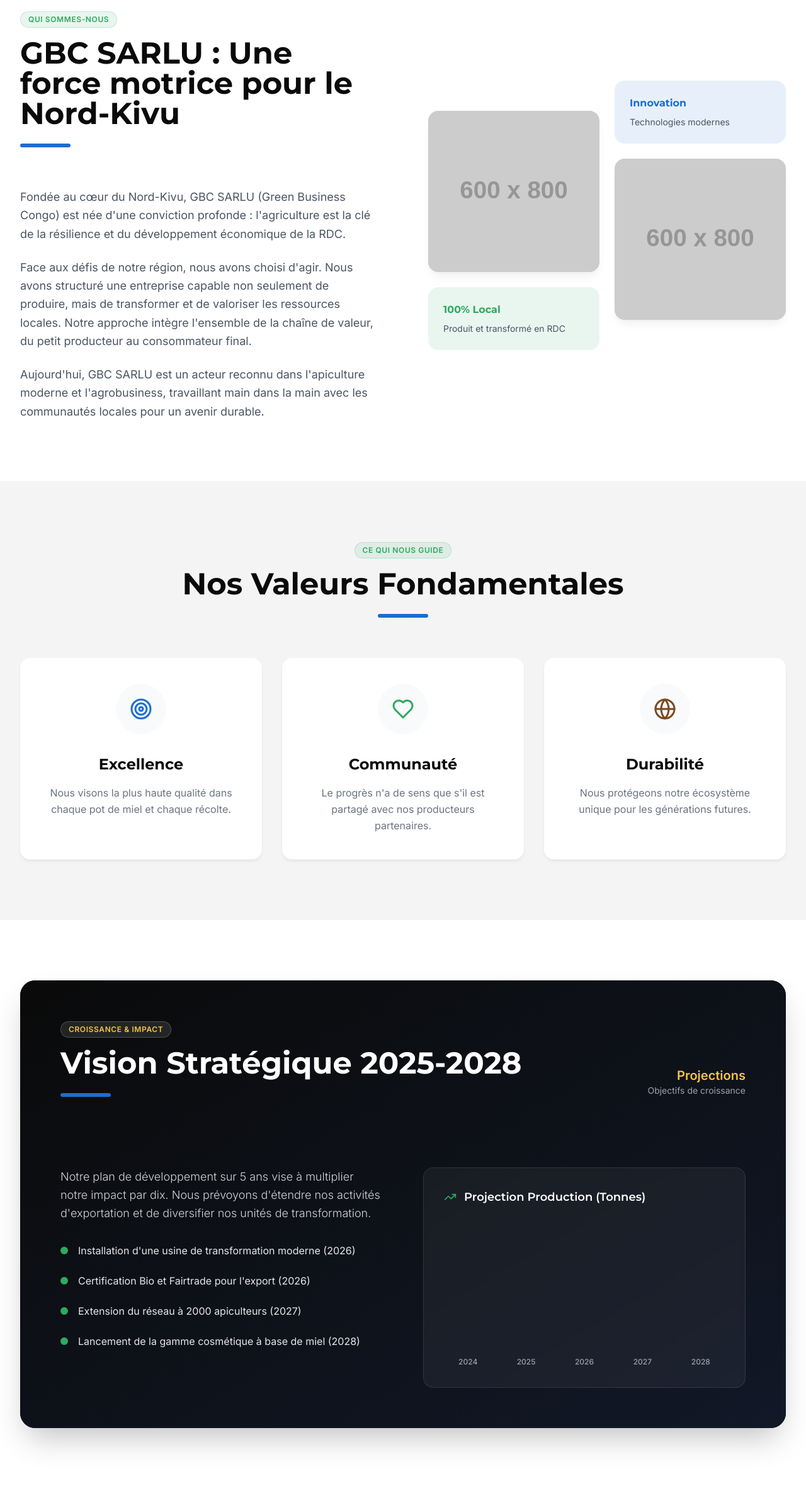
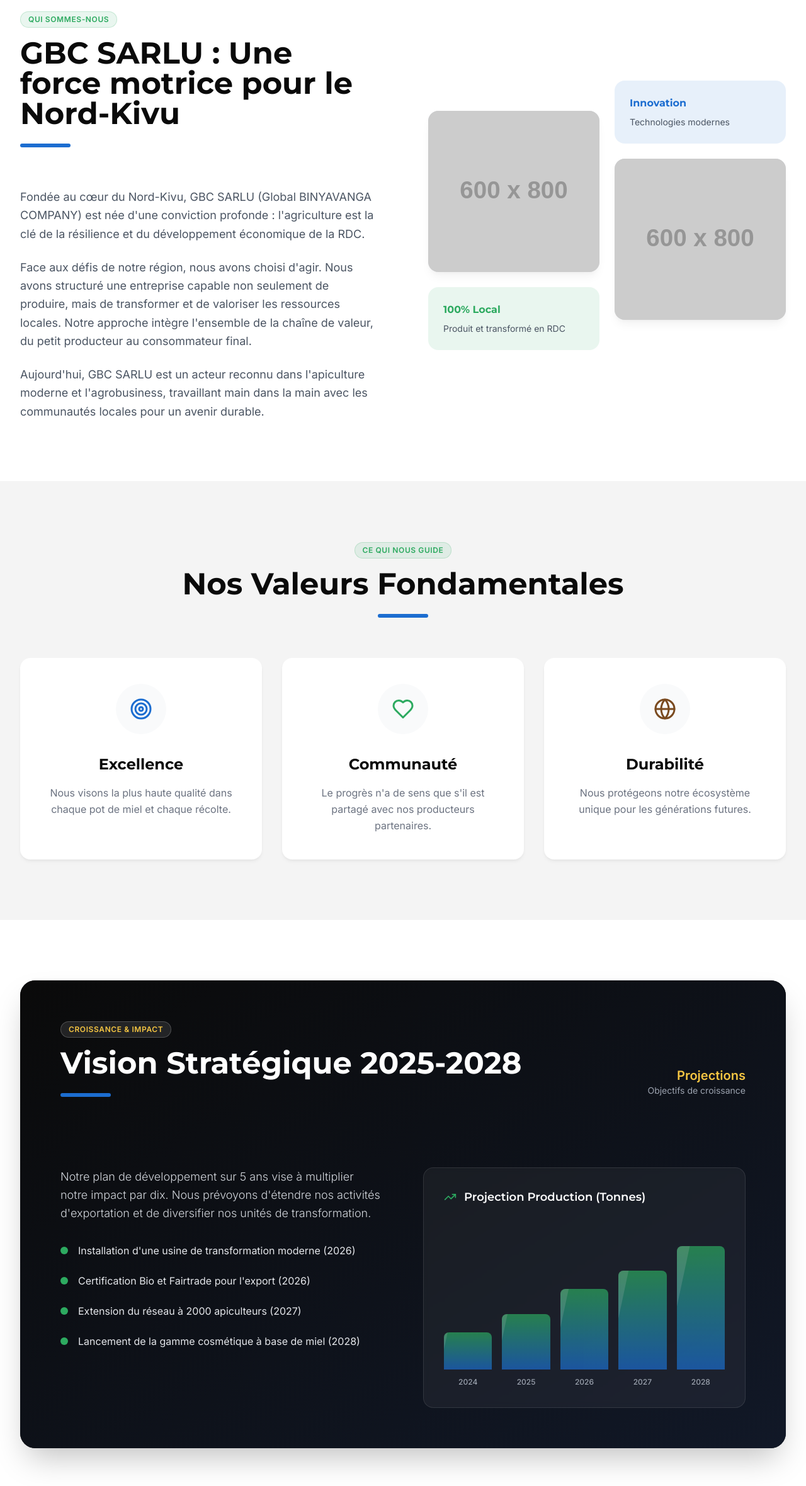
Before and after one commit to Benedicto-m/GBC, a React (Vite) app: page /about in a window 1280 px wide. Shown: the part 720-3080 px from the top of the page at 63% size. Built offline with nearby package versions, Linux system fonts and the light colour scheme.

Commit message:
ajout des bazards

```diff
--- a/src/pages/About.jsx
+++ b/src/pages/About.jsx
@@ -47,7 +47,7 @@
               />
               <div className="space-y-6 text-gray-600 leading-relaxed font-sans text-lg">
                 <p>
-                  Fondée au cœur du Nord-Kivu, GBC SARLU (Green Business Congo) est née d'une conviction profonde : l'agriculture est la clé de la résilience et du développement économique de la RDC.
+                  Fondée au cœur du Nord-Kivu, GBC SARLU (Global BINYAVANGA COMPANY) est née d'une conviction profonde : l'agriculture est la clé de la résilience et du développement économique de la RDC.
                 </p>
                 <p>
                   Face aux défis de notre région, nous avons choisi d'agir. Nous avons structuré une entreprise capable non seulement de produire, mais de transformer et de valoriser les ressources locales. Notre approche intègre l'ensemble de la chaîne de valeur, du petit producteur au consommateur final.
@@ -147,7 +147,7 @@
                     <TrendingUp size={20} className="text-gbc-green" />
                     Projection Production (Tonnes)
                   </h4>
-                  <div className="flex items-end justify-between h-56 gap-4">
+                  <div className="flex items-end justify-between h-64 gap-4">
                     {[
                       { year: '2024', val: '30%', label: '15T' },
                       { year: '2025', val: '45%', label: '25T' },
@@ -155,8 +155,9 @@
                       { year: '2027', val: '80%', label: '80T' },
                       { year: '2028', val: '100%', label: '120T' },
                     ].map((bar, idx) => (
-                      <div key={idx} className="flex flex-col items-center gap-3 flex-1 group">
-                        <div className="text-xs font-bold text-gbc-yellow opacity-0 group-hover:opacity-100 transition-opacity transform translate-y-2 group-hover:translate-y-0">{bar.label}</div>
+                      <div key={idx} className="flex flex-col items-center justify-end h-full gap-3 flex-1 group">
+                        <div className="text-xs font-bold text-gbc-yellow opacity-0 group-hover:opacity-100 transition-opacity mb-1">{bar.label}</div>
+                        <div className="w-full relative flex-1 flex items-end">
                             <motion.div
                             initial={{ height: 0 }}
                             whileInView={{ height: bar.val }}
@@ -165,6 +166,7 @@
                             >
                                 <div className="absolute top-0 left-0 w-full h-full bg-white/20 transform -skew-x-12 -translate-x-full group-hover:translate-x-full transition-transform duration-1000"></div>
                             </motion.div>
+                        </div>
                         <div className="text-xs text-gray-400 font-medium">{bar.year}</div>
                       </div>
                     ))}
```
Lines whose indentation alone changed are shown as unchanged.
